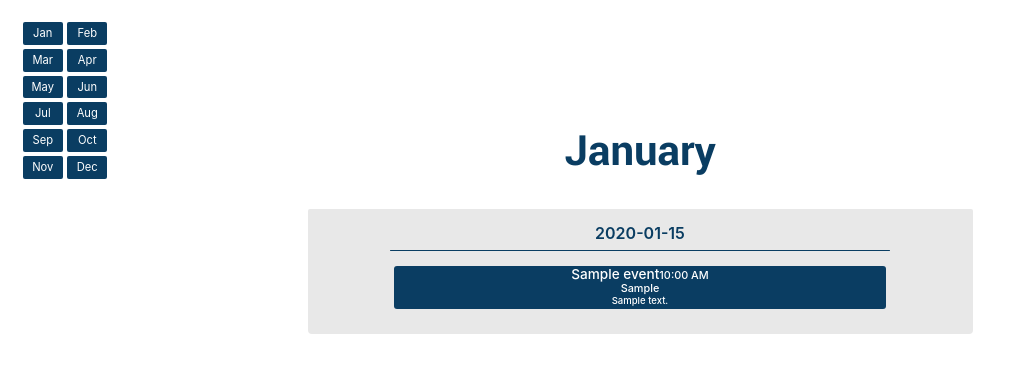
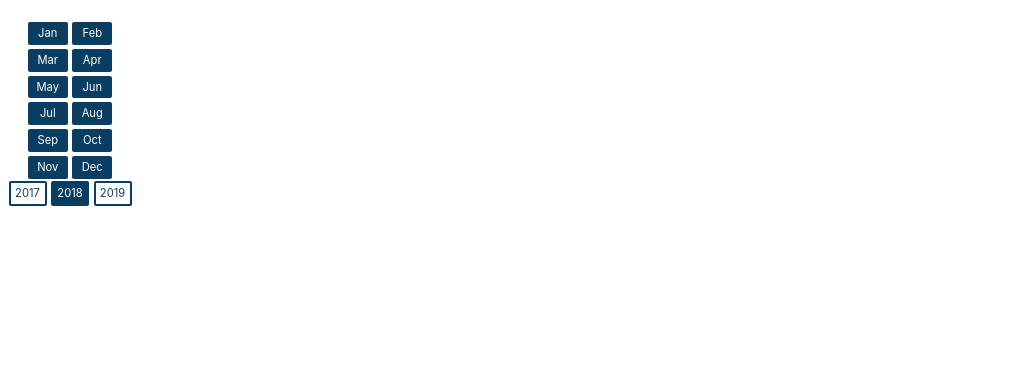
Before and after one commit to kennethkeim/my-group-demo, a Flask app: page /events in a window 1280 px wide. Shown: the part 56-429 px from the top of the page, without its empty margins (0-1027 px from the left). Run offline with Flask 2, Linux system fonts and the light colour scheme; the visitor is signed in with stand-in values (Sample User, id 1); tables that the repository leaves empty hold one stand-in row (values such as "Sample post"); some libraries are stand-ins or nearby versions.

Commit message:
added year filters

```diff
--- a/app.py
+++ b/app.py
@@ -55,6 +55,7 @@
 
 # Global variables
 months = ["","January", "February", "March", "April", "May", "June", "July", "August", "September", "October", "November", "December"]
+currentYear = datetime.datetime.now().year
 
 
 # ROUTES
--- a/routes.py
+++ b/routes.py
@@ -6,11 +6,12 @@
 # import external dependancies
 from flask import render_template, jsonify, request, redirect, session
 from werkzeug.security import check_password_hash, generate_password_hash
+from sqlalchemy import and_
 import datetime
 import re
 
 # import my own modules
-from app import app, login_required, months
+from app import app, login_required, months, currentYear
 from dbModels import Users, Contacts, Events, db
 
 
@@ -24,12 +25,16 @@
 
 # Render events page
 @app.route("/events", methods=["GET"])
+@app.route("/events/<year>", methods=["GET"])
 @login_required
-def events():
+def events(year=currentYear):
     """Render events page"""
 
+    yearBegin = datetime.date(int(year), 1, 1)
+    yearEnd = datetime.date(int(year), 12, 31)
+
     # retrieve all events from database
-    events = Events.query.order_by(Events.date).all()
+    events = Events.query.filter(and_(Events.date >= yearBegin, Events.date <= yearEnd)).order_by(Events.date).all()
 
     # prep
     list_items = ["", ]
@@ -89,8 +94,10 @@
 
         # iteration over each event ends ---------------------------------------------------------------------------------------------
 
+    years = [(currentYear -1), currentYear, (currentYear + 1)]
+
     # pass data to events.html
-    return render_template("events.html", list_items=list_items)
+    return render_template("events.html", list_items=list_items, years=years, year=year)
 
 
 
@@ -141,7 +148,6 @@
         notes = request.form.get("notes")
 
     # format date
-    currentYear = datetime.datetime.now().year
     try:
         date = datetime.date(currentYear, month_num, day_num)
     except (ValueError, TypeError):
@@ -196,7 +202,6 @@
         notes = request.form.get("notes")
 
     # format and save date
-    currentYear = datetime.datetime.now().year
     try:
         date = datetime.date(currentYear, month_num, day_num)
     except (ValueError, TypeError):
--- a/static/scripts.js
+++ b/static/scripts.js
@@ -1,13 +1,16 @@
 // Code that executes on doc load....................................................................................................
 
 // if on the home (events) page:
-if (top.location.pathname === "/events")
+if (window.location.pathname != "/directory")
 {
     // toggle active states on directory and event buttons
     var dirbtn = document.getElementById('dirbtn');
     var evbtn = document.getElementById('evbtn');
     evbtn.classList.add("active");
     dirbtn.classList.remove("active");
+
+
+
 
     // global variables to remember the id of last clicked event
     // the variable saves the database event id, and is passed in along with form data anytime an existing event is modified
@@ -32,7 +35,7 @@
     var months = ["","January", "February", "March", "April", "May", "June", "July", "August", "September", "October", "November", "December"];
     var date = new Date();
     var month_name = months[date.getMonth() +1];
-    location.href = "#" + month_name;
+    window.location.href = "#" + month_name;
 
     // in case I need to scroll a given number of pixels
     // var pixels = $(window).scrollTop() - 60;
@@ -42,7 +45,7 @@
 
 
 // if on the directory page:
-if (top.location.pathname === "/directory")
+if (window.location.pathname == "/directory")
 {
     // toggle active states on directory and event buttons
     var dirbtn = document.getElementById('dirbtn');
--- a/static/styles.css
+++ b/static/styles.css
@@ -47,14 +47,51 @@
 }
 
 #ev_container {
-   margin-left: 130px;
+   margin-left: 140px;
 }
 
+#side_nav a:hover,
+#mobile_nav a:hover {
+   background: #36607E;
+}
+
+#side_nav_years a:hover,
+#side_nav_years a.active,
+#mobile_nav_years a:hover,
+#mobile_nav_years a.active {
+   background: #0a3d62;
+   color: #fff;
+}
+
+
+/* media queries for mobile and desktop versions of the navbars */
+@media screen and (max-width:768px) {
+   #side_nav,
+   #side_nav_years {
+     display: none;
+   }
+   #ev_container {
+      margin-left: 0;
+   }
+}
+
+@media screen and (min-width:769px) {
+   #mobile_nav,
+   #mobile_nav_years {
+     display: none;
+   }
+}
+
+
+
+
+
+/* side nav for desktop */
 #side_nav {
    position: fixed;
    left: 0px;
    top: 75px;
-   width: 130px;
+   width: 140px;
    z-index: 1;
 }
 
@@ -70,8 +107,33 @@
    margin-bottom: 1px;
 }
 
+#side_nav_years {
+   position: fixed;
+   left: 0;
+   top: 235px;
+   width: 140px;
+   z-index: 1;
+}
+
+#side_nav_years a {
+   display: inline-block;
+   font-size: .7em;
+   color: #0a3d62;
+   background: #fff;
+   border: 2px solid #0a3d62;
+   border-radius: 2px;
+   width: 38px;
+   padding-top: 2px;
+   padding-bottom: 2px;
+   margin-bottom: 1px;
+}
+
+
+
+
+/* top nav for mobile */
 #mobile_nav {
-   margin-top: 15px;
+   margin-top: 25px;
    margin-bottom: 10px;
 }
 
--- a/templates/events.html
+++ b/templates/events.html
@@ -32,6 +32,13 @@
       <a class="mobile_nav_btn" href="#October">Oct</a>
       <a class="mobile_nav_btn" href="#November">Nov</a>
       <a class="mobile_nav_btn" href="#December">Dec</a>
+   </div>
+</li>
+<li class="nav-item">
+   <div id="mobile_nav_years">
+         <a href="/events/{{ years[0] }}" id="{{ years[0] }}mobile">{{ years[0] }}</a>
+         <a href="/events/{{ years[1] }}" id="{{ years[1] }}mobile">{{ years[1] }}</a>
+         <a href="/events/{{ years[2] }}" id="{{ years[2] }}mobile">{{ years[2] }}</a>
    </div>
 </li>
 
@@ -348,8 +355,17 @@
    <a href="#November">Nov</a>
    <a href="#December">Dec</a><br>
 </div>
+<div id="side_nav_years">
+      <a href="/events/{{ years[0] }}" id="{{ years[0] }}">{{ years[0] }}</a>
+      <a href="/events/{{ years[1] }}" id="{{ years[1] }}">{{ years[1] }}</a>
+      <a href="/events/{{ years[2] }}" id="{{ years[2] }}">{{ years[2] }}</a>
+</div>
 {% endblock %}
 
+{% block inlinejs %}
+   <script>$('#{{year}}').addClass('active');</script>
+   <script>$('#{{year}}mobile').addClass('active');</script>
+{% endblock %}
 
 
 {% block main %}
--- a/templates/layout.html
+++ b/templates/layout.html
@@ -79,6 +79,7 @@
     <script src="https://code.jquery.com/jquery-3.3.1.min.js" integrity="sha256-FgpCb/KJQlLNfOu91ta32o/NMZxltwRo8QtmkMRdAu8=" crossorigin="anonymous"></script>
     <script src="https://cdnjs.cloudflare.com/ajax/libs/popper.js/1.12.9/umd/popper.min.js" integrity="sha384-ApNbgh9B+Y1QKtv3Rn7W3mgPxhU9K/ScQsAP7hUibX39j7fakFPskvXusvfa0b4Q" crossorigin="anonymous"></script>
     <script src="https://maxcdn.bootstrapcdn.com/bootstrap/4.0.0/js/bootstrap.min.js" integrity="sha384-JZR6Spejh4U02d8jOt6vLEHfe/JQGiRRSQQxSfFWpi1MquVdAyjUar5+76PVCmYl" crossorigin="anonymous"></script>
-    <script src="static/scripts.js"></script>
+    <script src="{{ url_for('static', filename='scripts.js') }}"></script>
+    {% block inlinejs %}{% endblock %}
 </body>
 </html>
```
Also changed, not shown: other parts of static/styles.css (+13 -17 lines).
